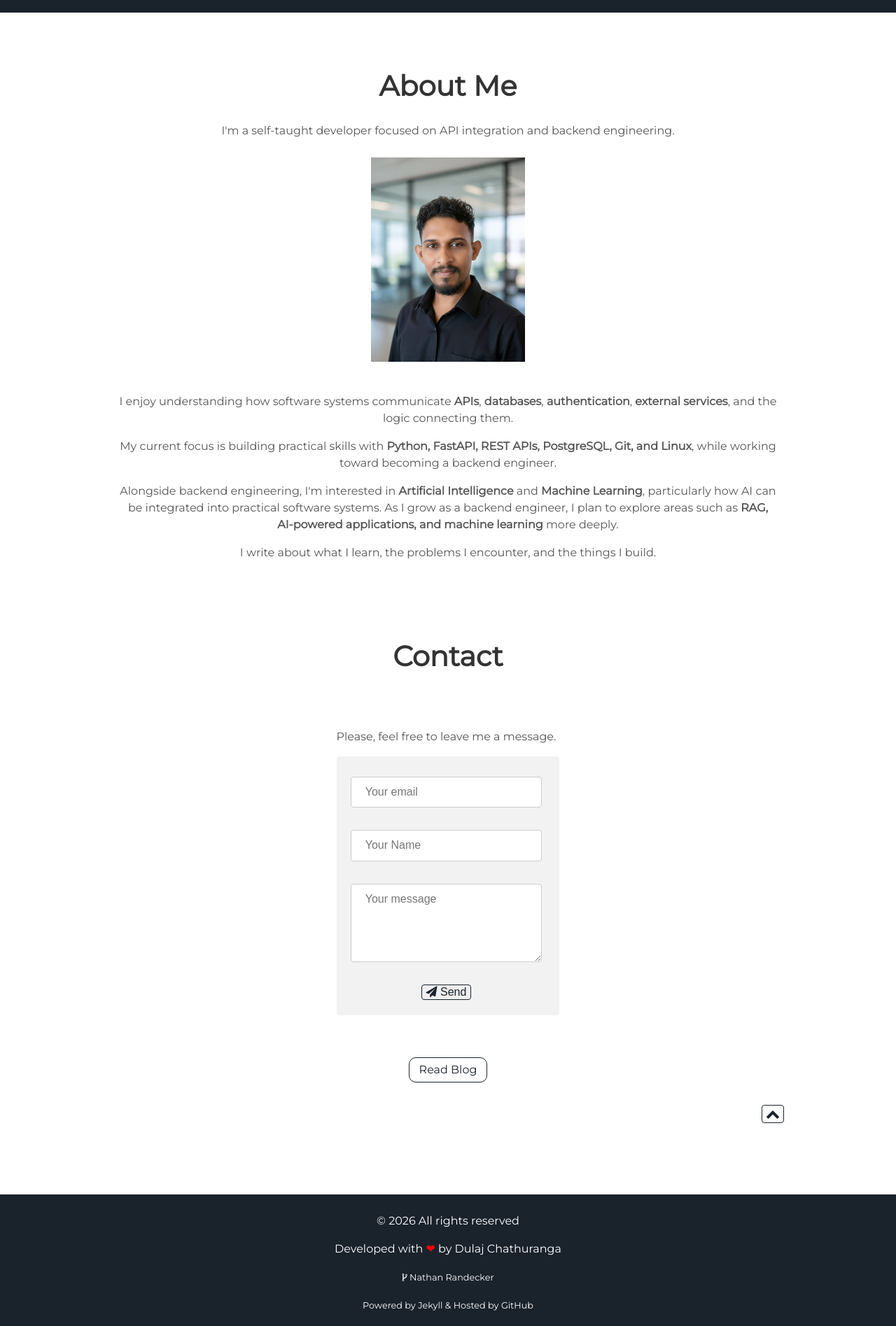
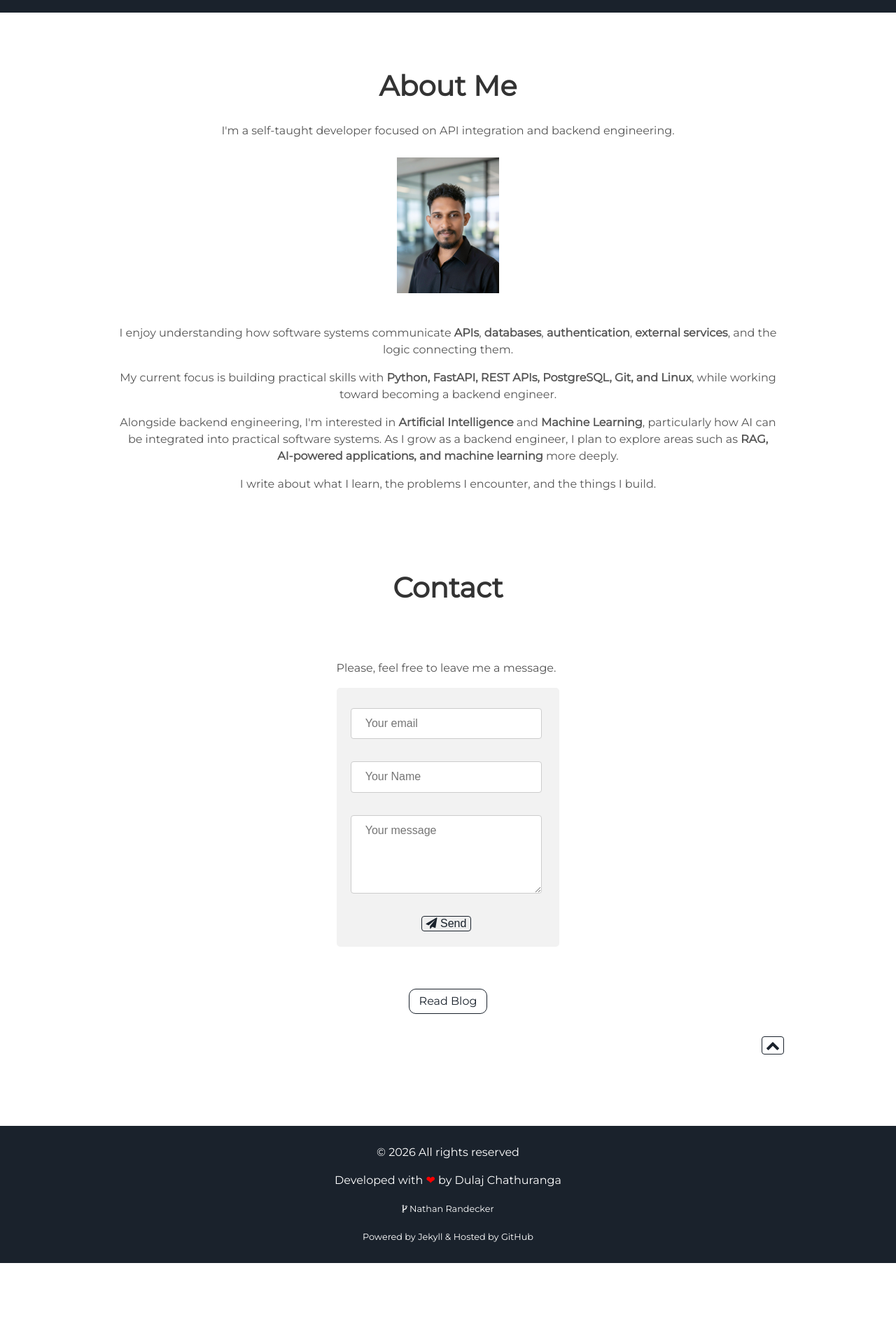
Before and after one commit to DulajChathuranga/dulajchathuranga.github.io, a Jekyll site: the page built from index.html, in a window 1280 px wide. Shown: the part 882-2777 px from the top of the page at 70% size. Built offline with Jekyll 4.4.1, drawn with Linux system fonts in a browser that asks for light colours; after the commit the page ends 2687 px from its top, so only the background shows below that.

Commit message:
Update user details section in about.html

```diff
--- a/_includes/about.html
+++ b/_includes/about.html
@@ -5,7 +5,7 @@
   <div class="user">
 
     <div class="tech">
-      <img alt="Dulaj Chathuranga" src="{{ "/assets/img/dulaj_chathuranga_2026.jpg" | prepend: site.baseurl }}" height="292" width="220"/>
+      <img alt="Dulaj Chathuranga" src="{{ "/assets/img/dulaj_chathuranga_2026.jpg" | prepend: site.baseurl }}" height="194" width="146"/>
       <p>
   I enjoy understanding how software systems communicate <strong>APIs</strong>, <strong>databases</strong>, <strong>authentication</strong>, <strong>external services</strong>, and the logic connecting them.
 </p>
```
